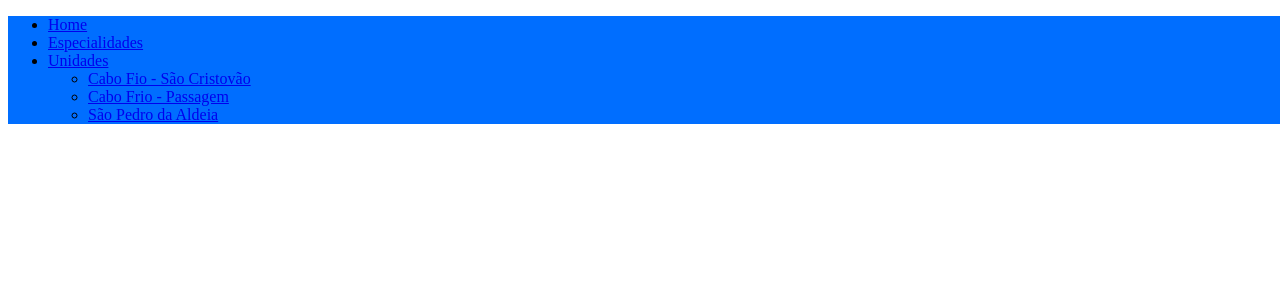
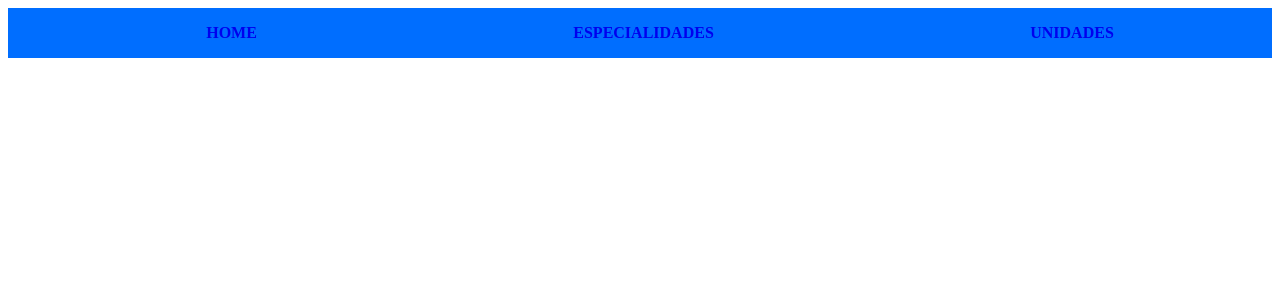
Before and after one commit to MarcioBADias/provida-dashboard, a React (Vite) app: page / in a window 1280 px wide. Shown: the top 300 px of the page. Built offline with nearby package versions, Linux system fonts and the light colour scheme.

Commit message:
✅ Abrindo o Nav

```diff
--- a/src/app.jsx
+++ b/src/app.jsx
@@ -1,4 +1,9 @@
+import { useState } from "react"
+
 const App = () => {
+  const [openDropdown, setOpenDropdow] = useState(false)
+
+  const handleClickDropdown = () => setOpenDropdow(prev => !prev)
   return (
     <>
       <nav className="navbar">
@@ -9,15 +14,17 @@ const App = () => {
           <li className="nav-item">
             <a className="nav-link" href="#">Especialidades</a>
           </li>
-          <li className="nav-item dropdown">
+          <li className="nav-item dropdown" onClick={handleClickDropdown}>
             <a className="nav-link dropdown-toggle" href="#" role="button" data-bs-toggle="dropdown" aria-expanded="false">
               Unidades
             </a>
-            <ul className="dropdown-menu">
-              <li><a className="dropdown-item" href="#">Cabo Fio - São Cristovão</a></li>
-              <li><a className="dropdown-item" href="#">Cabo Frio - Passagem</a></li>
-              <li><a className="dropdown-item" href="#">São Pedro da Aldeia</a></li>
-            </ul>
+            {
+              openDropdown &&
+              <ul className="dropdown-menu">
+                <li><a className="dropdown-item" href="#">Cabo Fio - São Cristovão</a></li>
+                <li><a className="dropdown-item" href="#">Cabo Frio - Passagem</a></li>
+                <li><a className="dropdown-item" href="#">São Pedro da Aldeia</a></li>
+              </ul>}
           </li>
         </ul>
       </nav>
--- a/src/index.css
+++ b/src/index.css
@@ -1,4 +1,5 @@
 [data-js="root"] {
+  display: flex;
   margin: 0;
   padding: 0;
   box-sizing: border-box;
@@ -9,3 +10,18 @@
   max-height: 20vh;
   width: 100vw;
 }
+
+.navbar-nav {
+  display: flex;
+  justify-content: space-around;
+}
+
+.nav-item {
+  list-style: none;
+}
+
+.nav-link {
+  font-weight: bold;
+  text-decoration: none;
+  text-transform: uppercase;
+}
```
